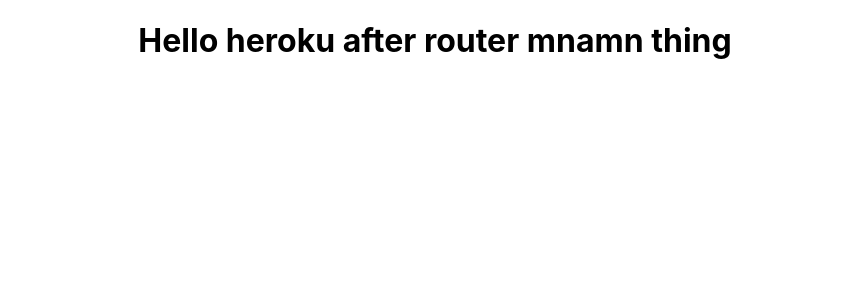
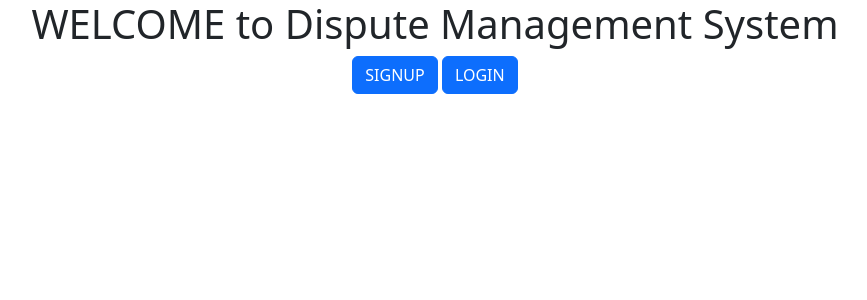
Before and after one commit to firalammii/client, a React (Create React App) app: page / in a window 1280 px wide. Shown: the top 300 px of the page, without its empty margins (205-1072 px from the left). Built offline with nearby package versions, Linux system fonts and the light colour scheme.

Commit message:
added two buttons to the app

```diff
--- a/package.json
+++ b/package.json
@@ -9,7 +9,9 @@
     "@testing-library/jest-dom": "^5.16.5",
     "@testing-library/react": "^13.3.0",
     "@testing-library/user-event": "^13.5.0",
+    "bootstrap": "^5.2.0",
     "react": "^18.2.0",
+    "react-bootstrap": "^2.5.0",
     "react-dom": "^18.2.0",
     "react-router-dom": "^6.3.0",
     "react-scripts": "5.0.1",
--- a/src/App.js
+++ b/src/App.js
@@ -1,10 +1,22 @@
 import logo from './logo.svg';
 import './App.css';
+import BackButton from './components/BackButton';
+import {Button} from 'react-bootstrap';
+import {useNavigate} from 'react-router-dom'
 
 function App() {
+  const navigate = useNavigate();
   return (
+
     <div className="App">
-      <h1> Hello heroku after router mnamn thing</h1>
+
+      <h1>WELCOME to Dispute Management System</h1>
+      <div>
+        <Button onClick = {()=>navigate('/customer/signup')}> SIGNUP </Button>{"  "}
+
+        <Button onClick = {()=>navigate('/customer/login')}> LOGIN </Button>
+      </div>
+
     </div>
   );
 }
--- a/src/components/App2.js
+++ /dev/null
@@ -1,18 +0,0 @@
-import React, {Component} from "react";
-
-class App2 extends Component {
-    constructor(props){
-        super(props)
-        this.state ={
-            name: "Firoma"
-        }
-    }
-
-    render(){
-        return(
-            <h2>hello from App2 component</h2>
-        )
-    }
-}
-
-export default App2;
--- /dev/null
+++ b/src/components/BackButton.js
@@ -0,0 +1,11 @@
+import React from 'react'
+import { Button } from 'react-bootstrap';
+import {useNavigate} from 'react-router-dom';
+function BackButton() {
+    const navigate = useNavigate();
+  return (
+    <Button onClick={(e) =>navigate(-1)}> BACK </Button>
+  )
+}
+
+export default BackButton
--- a/src/index.js
+++ b/src/index.js
@@ -1,8 +1,10 @@
 import React from 'react';
 import ReactDOM from 'react-dom/client';
 import './index.css';
+
+import 'bootstrap/dist/css/bootstrap.min.css';
 import App from './App';
-import App2 from './components/App2';
+//import App2 from './components/App2';
 import reportWebVitals from './reportWebVitals';
 
 import {BrowserRouter, Routes, Route} from 'react-router-dom'
@@ -13,7 +15,7 @@
     <BrowserRouter>
        <Routes>
           <Route path= '/' element={<App/>}/>
-          <Route path= '/users' element={<App2/>}/>
+          <Route path= '/users' element={<App/>}/>
           {/* <Route path= '/customer/signup' element={<Signup/>}/>
           <Route path= '/customer/login' element={<Login/>}/>
           <Route path= '/request/post' element={<Request/>}/> */}
```
Also changed, not shown: 1 other file (tests, documents, lock files or other folders).
